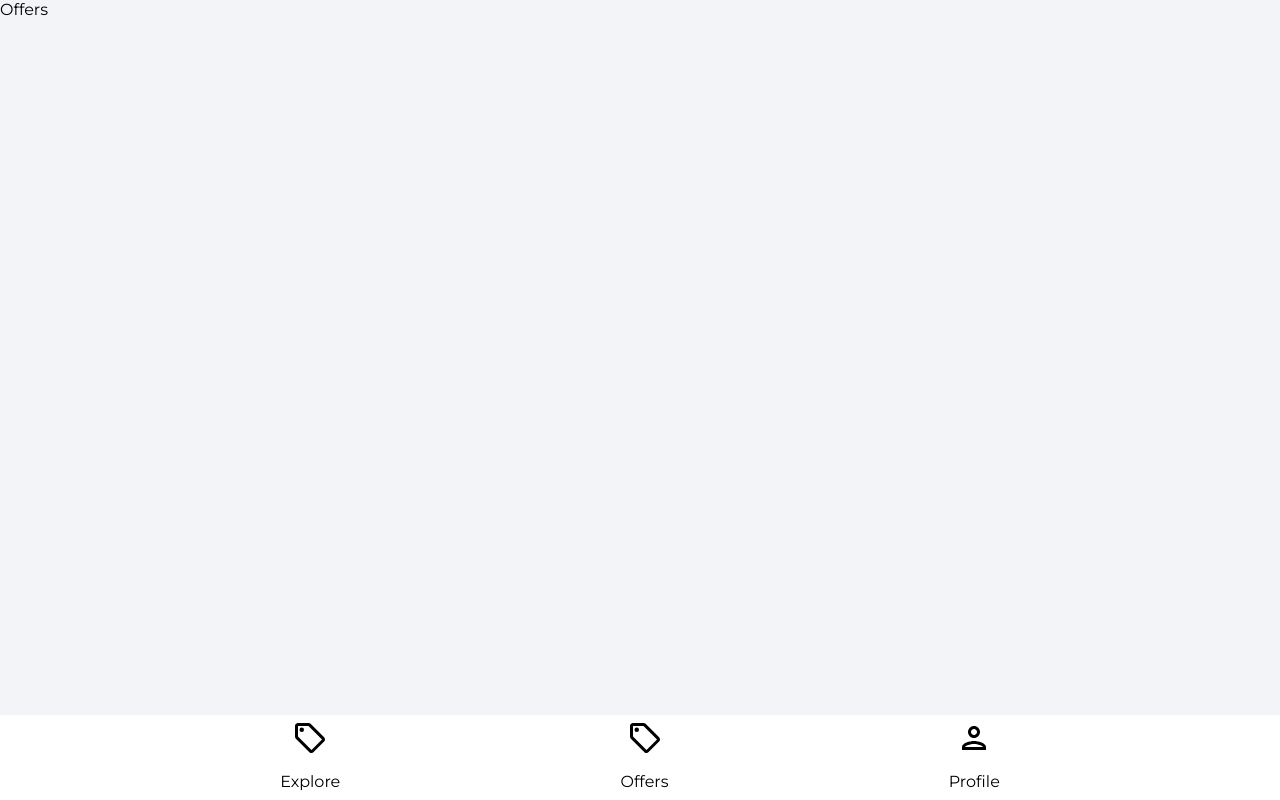
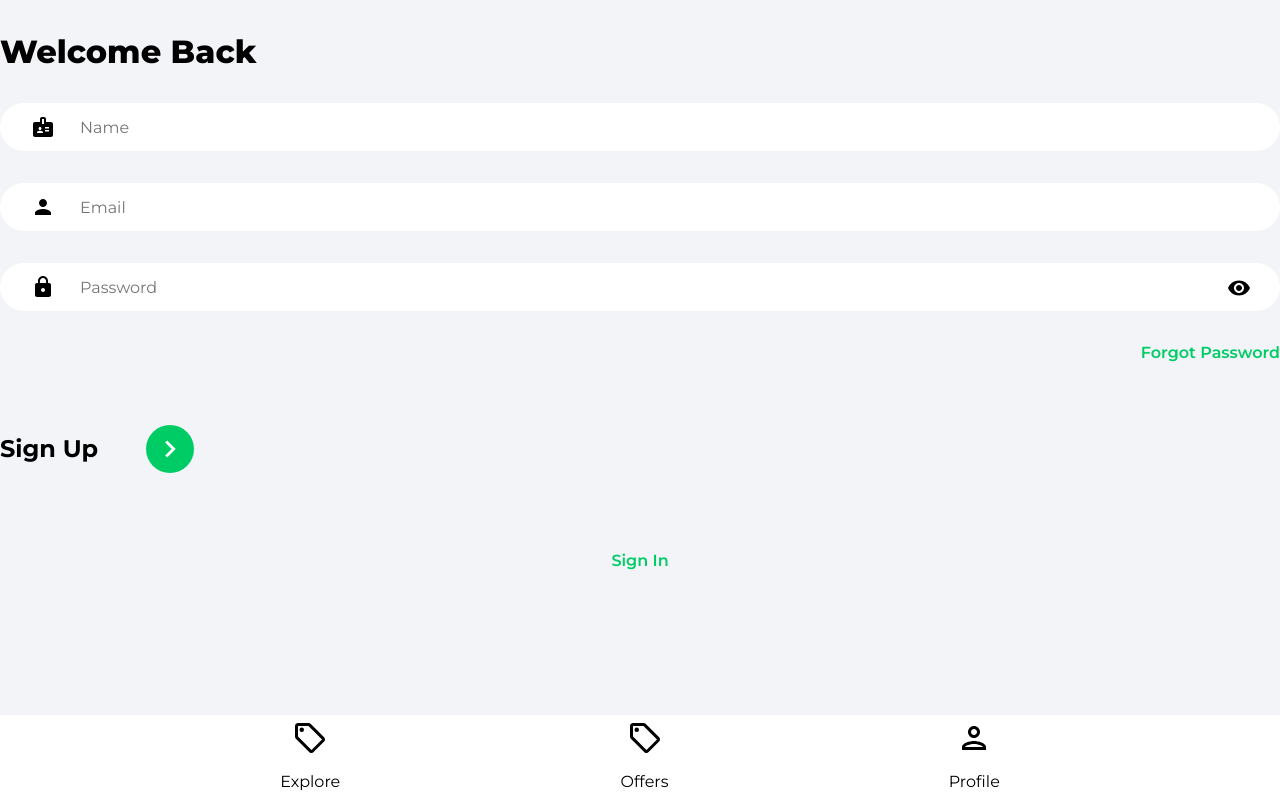
Before and after one commit to aquafinatrippy/360-market, a React (Create React App) app: page /signup in a window 1280 px wide. Built offline with nearby package versions, Linux system fonts and the light colour scheme.

Commit message:
Sign up page done skeleton

```diff
--- a/src/App.jsx
+++ b/src/App.jsx
@@ -1,5 +1,5 @@
 import { BrowserRouter as Router, Route, Routes } from "react-router-dom";
-import './index.css'
+import "./index.css";
 import { Navbar } from "./components/Navbar";
 import { Explore } from "./pages/Explore";
 import { ForgetPassword } from "./pages/ForgotPassword";
@@ -12,11 +12,10 @@ function App() {
   return (
     <>
       <Router>
-
         <Routes>
           <Route path="/" element={<Explore />} />
           <Route path="/offers" element={<Offers />} />
-          <Route path="/sigin" element={<SignIn />} />
+          <Route path="/signin" element={<SignIn />} />
           <Route path="/signup" element={<SignUp />} />
           <Route path="/forgotpassword" element={<ForgetPassword />} />
           <Route path="/profile" element={<Profile />} />
--- a/src/pages/Profile.jsx
+++ b/src/pages/Profile.jsx
@@ -1,10 +1,5 @@
 import React from "react";
-import { SignIn } from "./SignIn";
 
 export const Profile = () => {
-  return (
-    <div>
-      <SignIn></SignIn>
-    </div>
-  );
+  return <div></div>;
 };
--- a/src/pages/SignIn.jsx
+++ b/src/pages/SignIn.jsx
@@ -15,7 +15,10 @@ export const SignIn = () => {
   const navigate = useNavigate();
 
   const onChange = (e) => {
-    console.log(e);
+    setFormData((prevState) => ({
+      ...prevState,
+      [e.target.id]: e.target.value,
+    }));
   };
 
   return (
@@ -30,6 +33,7 @@ export const SignIn = () => {
               onChange={onChange}
               type="email"
               placeholder="Email"
+              value={email}
               className="emailInput"
               id="email"
             />
@@ -60,6 +64,10 @@ export const SignIn = () => {
               </button>
             </div>
           </form>
+
+          <Link to="/signup" className="registerLink">
+            Sign Up{" "}
+          </Link>
         </main>
       </div>
     </>
--- a/src/pages/SignUp.jsx
+++ b/src/pages/SignUp.jsx
@@ -1,5 +1,84 @@
-import React from "react";
+import React, { useState } from "react";
+import { useNavigate } from "react-router";
+import { Link } from "react-router-dom";
+import { ReactComponent as ArrowRightIcon } from "../assets/svg/keyboardArrowRightIcon.svg";
+import visibilityIcons from "../assets/svg/visibilityIcon.svg";
 
 export const SignUp = () => {
-  return <div>Offers</div>;
+  const [showPassword, setShowPassword] = useState(false);
+  const [formData, setFormData] = useState({
+    name: "",
+    email: "",
+    password: "",
+  });
+  const { email, password, name } = formData;
+
+  const navigate = useNavigate();
+
+  const onChange = (e) => {
+    setFormData((prevState) => ({
+      ...prevState,
+      [e.target.id]: e.target.value,
+    }));
+  };
+
+  return (
+    <>
+      <div className="pagecontainer">
+        <header>
+          <p className="pageHeader">Welcome Back</p>
+        </header>
+        <main>
+          <form>
+            <input
+              onChange={onChange}
+              type="text"
+              placeholder="Name"
+              className="nameInput"
+              value={name}
+              id="name"
+            />
+            <input
+              onChange={onChange}
+              type="email"
+              placeholder="Email"
+              className="emailInput"
+              value={email}
+              id="email"
+            />
+            <div className="passwordInputDiv">
+              <input
+                type={showPassword ? "text" : "password"}
+                className="passwordInput"
+                placeholder="Password"
+                id="password"
+                value={password}
+                onChange={onChange}
+              />
+              <img
+                src={visibilityIcons}
+                className="showPassword"
+                alt="show password"
+                onClick={() => setShowPassword(!showPassword)}
+              />
+            </div>
+            <Link to="/forgotpassword" className="forgotPasswordLink">
+              {" "}
+              Forgot Password
+            </Link>
+            <div className="signInBar">
+              <p className="signInText">Sign Up</p>
+              <button className="signInButton">
+                <ArrowRightIcon fill="#fff" width={34} height={34} />
+              </button>
+            </div>
+          </form>
+
+          <Link to="/signin" className="registerLink">
+            Sign In{" "}
+          </Link>
+        </main>
+      </div>
+    </>
+  );
 };
```
Also changed, not shown: 1 other file (tests, documents, lock files or other folders).
